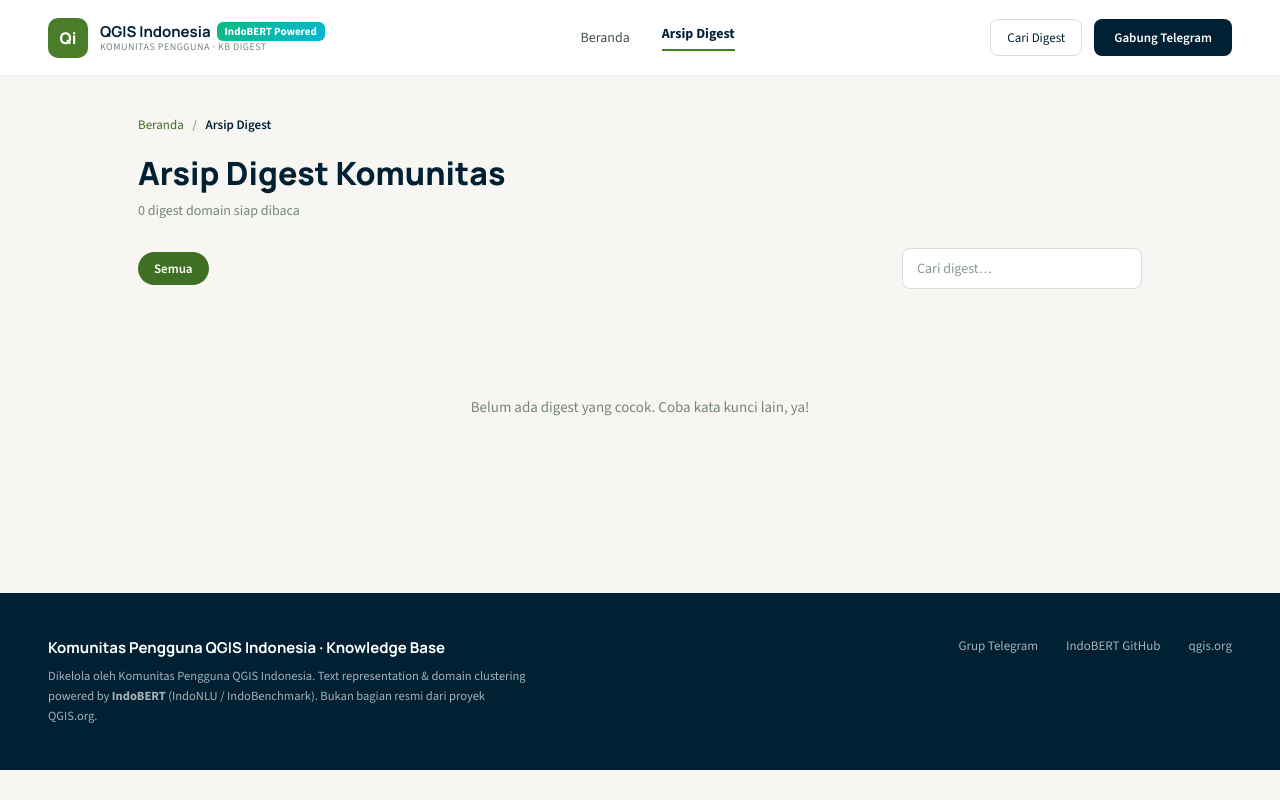
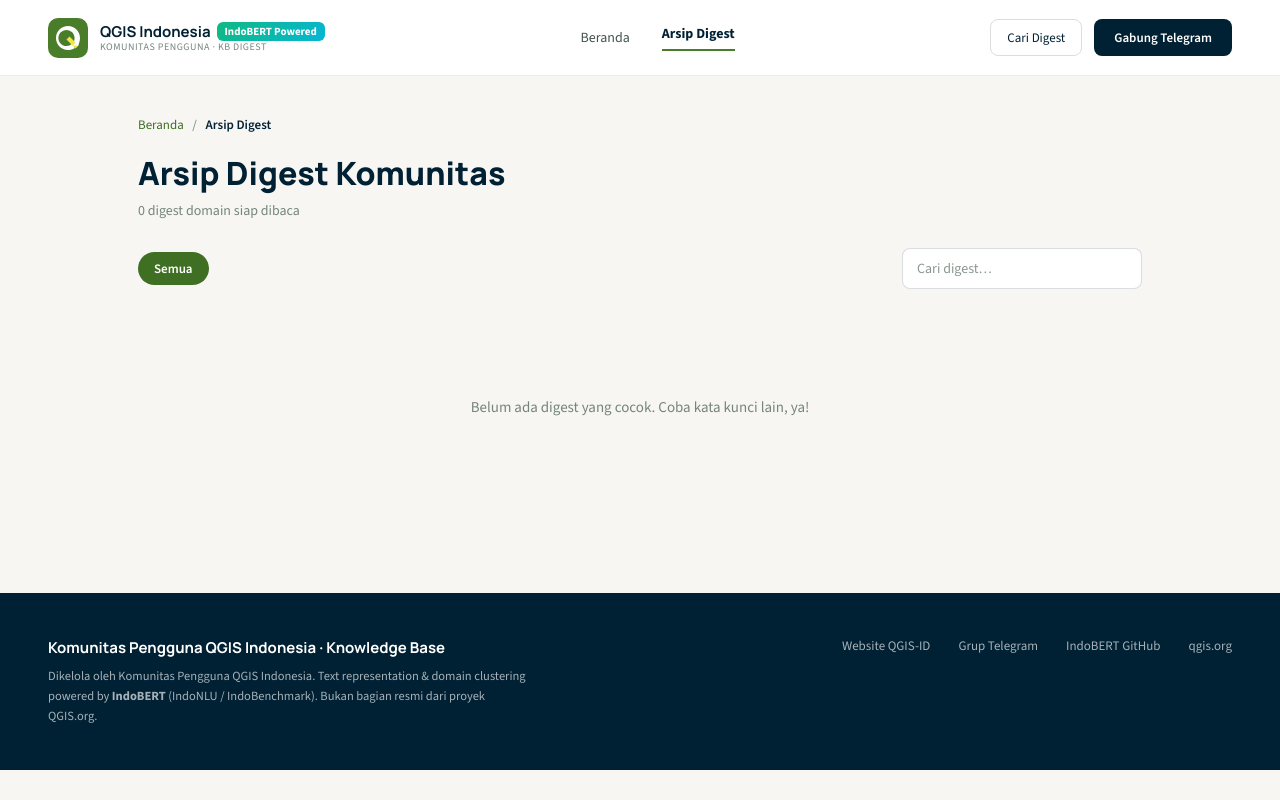
Before and after one commit to qgis-id/qgisid-digest, a plain HTML site: page QGIS Indonesia Knowledge Base.dc.html in a window 1280 px wide. Drawn offline with nearby package versions, Linux system fonts and the light colour scheme.

Commit message:
feat: Add official QGIS SVG logo and hyperlink to qgisid main page

```diff
--- a/QGIS Indonesia Knowledge Base.dc.html
+++ b/QGIS Indonesia Knowledge Base.dc.html
@@ -29,9 +29,13 @@
 
   <!-- HEADER WITH INDOBERT CREDIT -->
   <header style="height:76px;padding:0 48px;display:flex;align-items:center;justify-content:space-between;background:#ffffff;border-bottom:1px solid rgba(0,32,51,.08);position:sticky;top:0;z-index:50">
-    <div style="display:flex;align-items:center;gap:12px;cursor:pointer" onClick="{{ goHome }}">
-      <div style="width:40px;height:40px;border-radius:10px;background:#4a7d29;display:flex;align-items:center;justify-content:center;flex:none">
-        <span style="font-family:Manrope,sans-serif;font-weight:800;font-size:16px;color:#fff">Qi</span>
+    <a href="https://qgis-id.github.io/" style="display:flex;align-items:center;gap:12px;text-decoration:none">
+      <div style="width:40px;height:40px;border-radius:10px;background:#4a7d29;display:flex;align-items:center;justify-content:center;flex:none;overflow:hidden;padding:4px">
+        <svg width="30" height="30" viewBox="0 0 100 100" fill="none" xmlns="http://www.w3.org/2000/svg">
+          <path d="M 50 10 C 27.9 10 10 27.9 10 50 C 10 72.1 27.9 90 50 90 C 58.4 90 66.2 87.4 72.6 83 C 70.8 77.2 68.2 71.8 65 67 C 60.5 73.1 53.2 77 45 77 C 30.1 77 18 64.9 18 50 C 18 35.1 30.1 23 45 23 C 59.9 23 72 35.1 72 50 C 72 54.4 71 58.5 69.2 62.2 C 73.8 66.9 77.8 72.2 81.1 78 C 86.6 70.4 90 60.6 90 50 C 90 27.9 72.1 10 50 10 Z" fill="#ffffff"/>
+          <path d="M 55 45 L 85 75 L 75 85 L 45 55 Z" fill="#f0e64a"/>
+          <path d="M 85 55 L 85 75 L 65 75 Z" fill="#ffffff"/>
+        </svg>
       </div>
       <div style="display:flex;flex-direction:column;line-height:1.2">
         <div style="display:flex;align-items:center;gap:6px">
@@ -40,7 +44,7 @@
         </div>
         <span style="font-size:10px;letter-spacing:.5px;color:#75857d;text-transform:uppercase">Komunitas Pengguna · KB Digest</span>
       </div>
-    </div>
+    </a>
 
     <nav style="display:flex;align-items:center;gap:32px">
       <sc-if value="{{navHomeActive}}" hint-placeholder-val="{{ true }}">
@@ -345,6 +349,7 @@
       <div style="font-size:12.5px;max-width:480px;line-height:1.6">Dikelola oleh Komunitas Pengguna QGIS Indonesia. Text representation &amp; domain clustering powered by <strong>IndoBERT</strong> (IndoNLU / IndoBenchmark). Bukan bagian resmi dari proyek QGIS.org.</div>
     </div>
     <div style="display:flex;gap:28px;font-size:13px;align-items:flex-start">
+      <a href="https://qgis-id.github.io/" style="color:rgba(255,255,255,.65)">Website QGIS-ID</a>
       <a href="https://t.me/qgisindonesia" target="_blank" rel="noopener noreferrer" style="color:rgba(255,255,255,.65)">Grup Telegram</a>
       <a href="https://github.com/indonlu/indobert" target="_blank" style="color:rgba(255,255,255,.65)">IndoBERT GitHub</a>
       <a href="https://qgis.org" target="_blank" style="color:rgba(255,255,255,.65)">qgis.org</a>
```
Also changed, not shown: index.html (+9 -4 lines).
